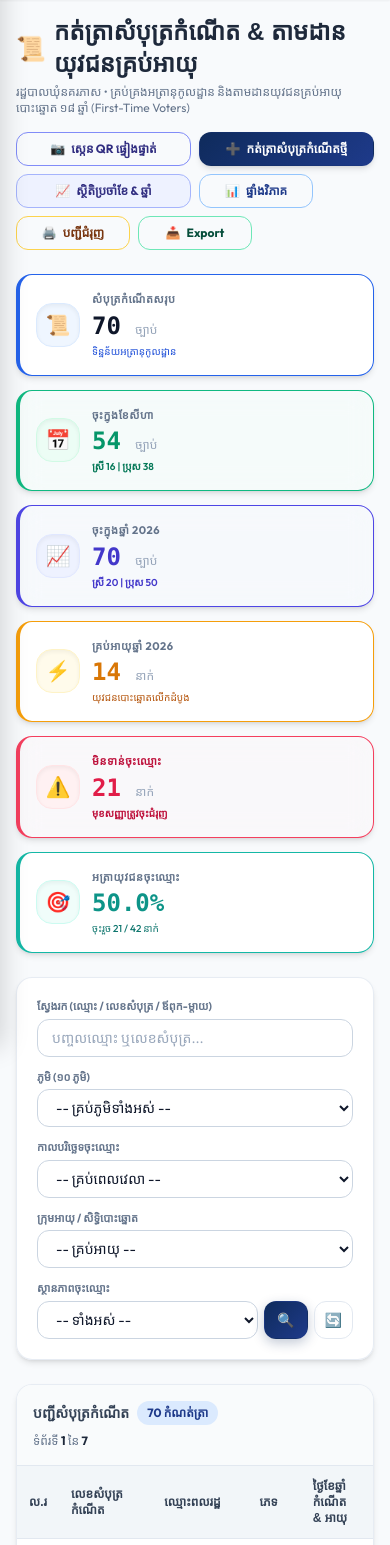
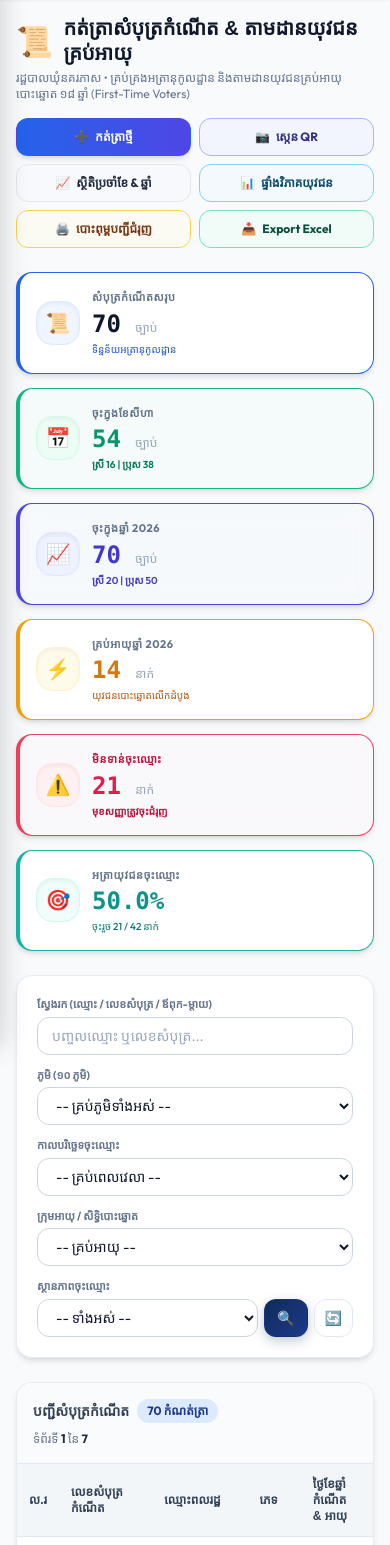
Before and after one commit to 1website/voterlist-nokorpheas, a FastAPI app: page /birth-certificates in a window 390 px wide. Shown: the part 68-1613 px from the top of the page. Run offline with FastAPI, Linux system fonts and the light colour scheme; a user stored in the database is signed in; some libraries are stand-ins or nearby versions; some web fonts are replaced.

Commit message:
style(birth): Optimize top 6 action cards into a balanced 2-column mobile grid

```diff
--- a/app/templates/birth_certificates/index.html
+++ b/app/templates/birth_certificates/index.html
@@ -8,48 +8,55 @@
     <!-- Top Header & Actions -->
     <div class="flex flex-col lg:flex-row lg:items-center justify-between gap-4">
         <div>
-            <div class="flex items-center gap-2">
-                <span class="text-2xl sm:text-3xl">📜</span>
-                <h2 class="text-2xl font-bold text-slate-800 font-kh-bold">
+            <div class="flex items-center gap-2.5">
+                <span class="text-3xl">📜</span>
+                <h2 class="text-xl sm:text-2xl font-black text-slate-900 dark:text-white font-kh-bold leading-tight">
                     កត់ត្រាសំបុត្រកំណើត & តាមដានយុវជនគ្រប់អាយុ
                 </h2>
             </div>
-            <p class="text-xs sm:text-sm text-slate-500 mt-1">
+            <p class="text-xs sm:text-sm text-slate-500 dark:text-slate-400 mt-1">
                 រដ្ឋបាលឃុំនគរភាស • គ្រប់គ្រងអត្រានុកូលដ្ឋាន និងតាមដានយុវជនគ្រប់អាយុបោះឆ្នោត ១៨ ឆ្នាំ (First-Time Voters)
             </p>
         </div>
 
-        <div class="grid grid-cols-6 sm:flex sm:flex-wrap items-center gap-2">
-            <button onclick="openBirthQrModal()" class="col-span-3 sm:col-auto btn btn-outline border-indigo-400 dark:border-indigo-600 hover:bg-indigo-50 dark:hover:bg-indigo-950/60 text-indigo-900 dark:text-indigo-300 text-xs sm:text-sm font-bold flex items-center justify-center gap-1.5 py-2 px-2.5 sm:px-3 shadow-xs">
-                <span>📷</span>
-                <span class="whitespace-nowrap">ស្កេន QR ផ្ទៀងផ្ទាត់</span>
-            </button>
-
+        <!-- 6 Action Cards (Clean, Balanced 2-Column Grid on Mobile, Flex on Desktop) -->
+        <div class="grid grid-cols-2 sm:flex sm:flex-wrap items-center gap-2 sm:gap-2.5">
+            <!-- 1. Add Birth Record (Primary Action) -->
             {% if current_user.role in ['admin', 'officer', 'village_chief'] %}
-            <button onclick="openAddBirthModal()" class="col-span-3 sm:col-auto btn btn-primary text-xs sm:text-sm shadow-md flex items-center justify-center gap-1.5 py-2 px-2.5 sm:px-4">
+            <button type="button" onclick="openAddBirthModal()" class="btn btn-primary text-xs sm:text-sm shadow-md flex items-center justify-center gap-1.5 py-2.5 px-3 rounded-xl font-bold bg-gradient-to-r from-blue-600 to-indigo-600 hover:from-blue-500 hover:to-indigo-500 text-white active:scale-95 transition">
                 <span>➕</span>
-                <span class="whitespace-nowrap">កត់ត្រាសំបុត្រកំណើតថ្មី</span>
+                <span class="whitespace-nowrap">កត់ត្រាថ្មី</span>
             </button>
             {% endif %}
 
-            <button onclick="openMonthlyMatrixModal()" class="col-span-3 sm:col-auto btn bg-indigo-50 dark:bg-indigo-950/60 text-indigo-900 dark:text-indigo-300 border border-indigo-300 dark:border-indigo-700/60 hover:bg-indigo-100 dark:hover:bg-indigo-900/60 text-xs sm:text-sm font-bold flex items-center justify-center gap-1.5 shadow-xs py-2 px-2 sm:px-3">
+            <!-- 2. QR Code Scanner -->
+            <button type="button" onclick="openBirthQrModal()" class="btn btn-outline border-indigo-300 dark:border-indigo-700/80 bg-indigo-50/50 dark:bg-indigo-950/40 hover:bg-indigo-100 dark:hover:bg-indigo-900/60 text-indigo-900 dark:text-sky-300 text-xs sm:text-sm font-bold flex items-center justify-center gap-1.5 py-2.5 px-3 rounded-xl shadow-2xs active:scale-95 transition">
+                <span>📷</span>
+                <span class="whitespace-nowrap">ស្កេន QR</span>
+            </button>
+
+            <!-- 3. Monthly/Yearly Statistics -->
+            <button type="button" onclick="openMonthlyMatrixModal()" class="btn btn-outline border-slate-200 dark:border-slate-700 bg-slate-50/70 dark:bg-slate-800/80 hover:bg-slate-100 dark:hover:bg-slate-750 text-slate-800 dark:text-slate-200 text-xs sm:text-sm font-bold flex items-center justify-center gap-1.5 py-2.5 px-3 rounded-xl shadow-2xs active:scale-95 transition">
                 <span>📈</span>
                 <span class="whitespace-nowrap">ស្ថិតិប្រចាំខែ & ឆ្នាំ</span>
             </button>
 
-            <a href="/birth-certificates/youth-pipeline" class="col-span-2 sm:col-auto btn btn-outline text-blue-900 dark:text-sky-300 border-blue-300 dark:border-sky-700 hover:bg-blue-50 dark:hover:bg-sky-950/60 text-xs sm:text-sm font-bold flex items-center justify-center gap-1.5 py-2 px-2 sm:px-3">
+            <!-- 4. Youth Analytics Dashboard -->
+            <a href="/birth-certificates/youth-pipeline" class="btn btn-outline border-sky-300 dark:border-sky-700/80 bg-sky-50/50 dark:bg-sky-950/40 hover:bg-sky-100 dark:hover:bg-sky-900/60 text-sky-900 dark:text-sky-300 text-xs sm:text-sm font-bold flex items-center justify-center gap-1.5 py-2.5 px-3 rounded-xl shadow-2xs active:scale-95 transition">
                 <span>📊</span>
-                <span class="whitespace-nowrap">ផ្ទាំងវិភាគ<span class="hidden sm:inline">យុវជន</span></span>
+                <span class="whitespace-nowrap">ផ្ទាំងវិភាគយុវជន</span>
             </a>
 
-            <a href="/birth-certificates/print-eligible{% if selected_village_id %}?village_id={{ selected_village_id }}{% endif %}" class="col-span-2 sm:col-auto btn btn-outline text-amber-900 dark:text-amber-300 border-amber-300 dark:border-amber-700 hover:bg-amber-50 dark:hover:bg-amber-950/60 text-xs sm:text-sm font-bold flex items-center justify-center gap-1.5 py-2 px-2 sm:px-3" target="_blank">
+            <!-- 5. Print Eligible Youth Sheet -->
+            <a href="/birth-certificates/print-eligible{% if selected_village_id %}?village_id={{ selected_village_id }}{% endif %}" class="btn btn-outline border-amber-300 dark:border-amber-700/80 bg-amber-50/50 dark:bg-amber-950/40 hover:bg-amber-100 dark:hover:bg-amber-900/60 text-amber-900 dark:text-amber-300 text-xs sm:text-sm font-bold flex items-center justify-center gap-1.5 py-2.5 px-3 rounded-xl shadow-2xs active:scale-95 transition" target="_blank">
                 <span>🖨️</span>
-                <span class="whitespace-nowrap">បញ្ជីជំរុញ<span class="hidden sm:inline"> (Print)</span></span>
+                <span class="whitespace-nowrap">បោះពុម្ពបញ្ជីជំរុញ</span>
             </a>
 
-            <a href="/birth-certificates/export-excel?village_id={{ village_id }}&eligibility={{ eligibility }}&reg_status={{ reg_status }}&period={{ period }}&reg_year={{ reg_year }}&reg_month={{ reg_month }}" class="col-span-2 sm:col-auto btn btn-outline text-emerald-900 dark:text-emerald-300 border-emerald-300 dark:border-emerald-700 hover:bg-emerald-50 dark:hover:bg-emerald-950/60 text-xs sm:text-sm font-bold flex items-center justify-center gap-1.5 py-2 px-2 sm:px-3">
+            <!-- 6. Export Excel -->
+            <a href="/birth-certificates/export-excel?village_id={{ village_id }}&eligibility={{ eligibility }}&reg_status={{ reg_status }}&period={{ period }}&reg_year={{ reg_year }}&reg_month={{ reg_month }}" class="btn btn-outline border-emerald-300 dark:border-emerald-700/80 bg-emerald-50/50 dark:bg-emerald-950/40 hover:bg-emerald-100 dark:hover:bg-emerald-900/60 text-emerald-900 dark:text-emerald-300 text-xs sm:text-sm font-bold flex items-center justify-center gap-1.5 py-2.5 px-3 rounded-xl shadow-2xs active:scale-95 transition">
                 <span>📥</span>
-                <span class="whitespace-nowrap">Export<span class="hidden sm:inline"> Excel</span></span>
+                <span class="whitespace-nowrap">Export Excel</span>
             </a>
         </div>
     </div>
```
